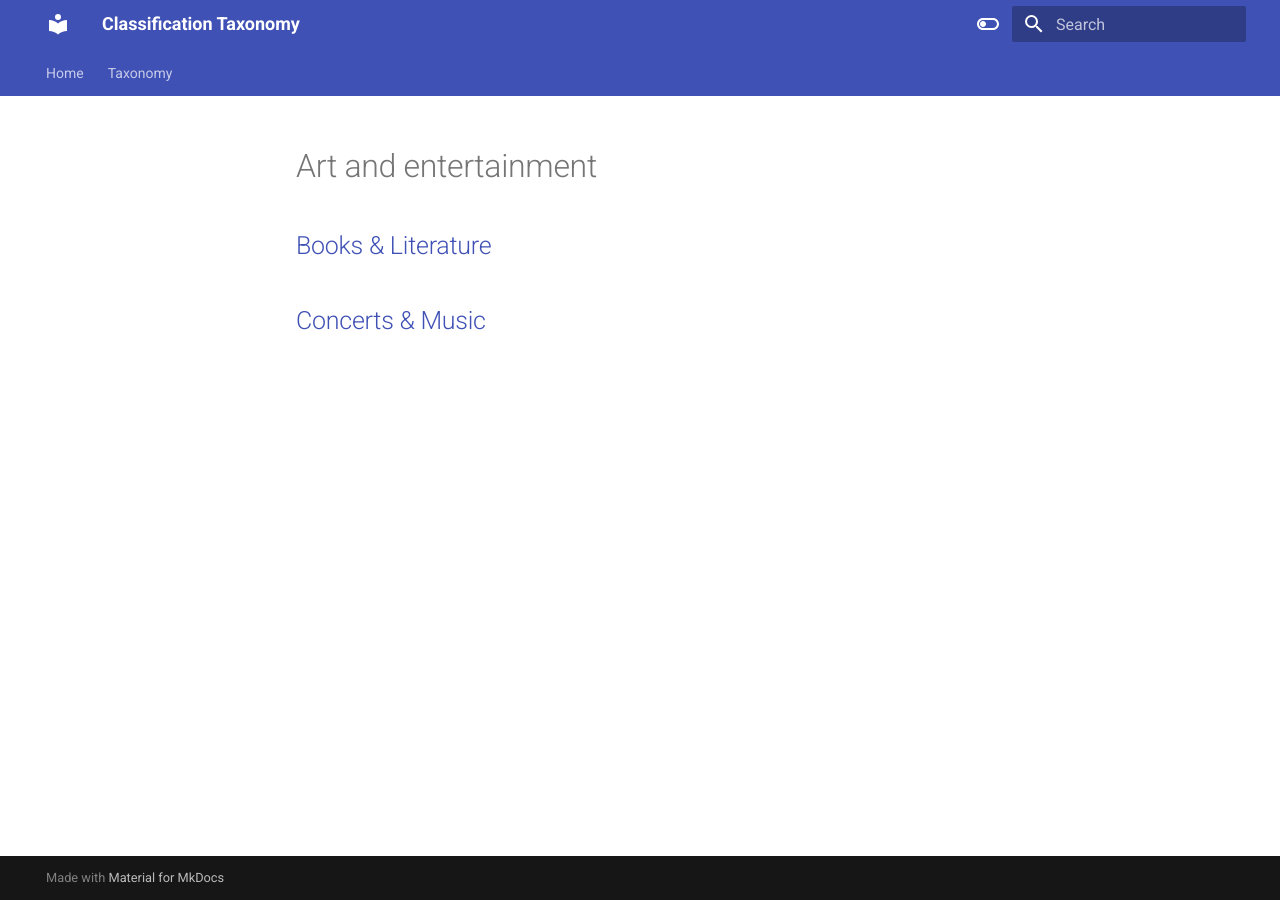
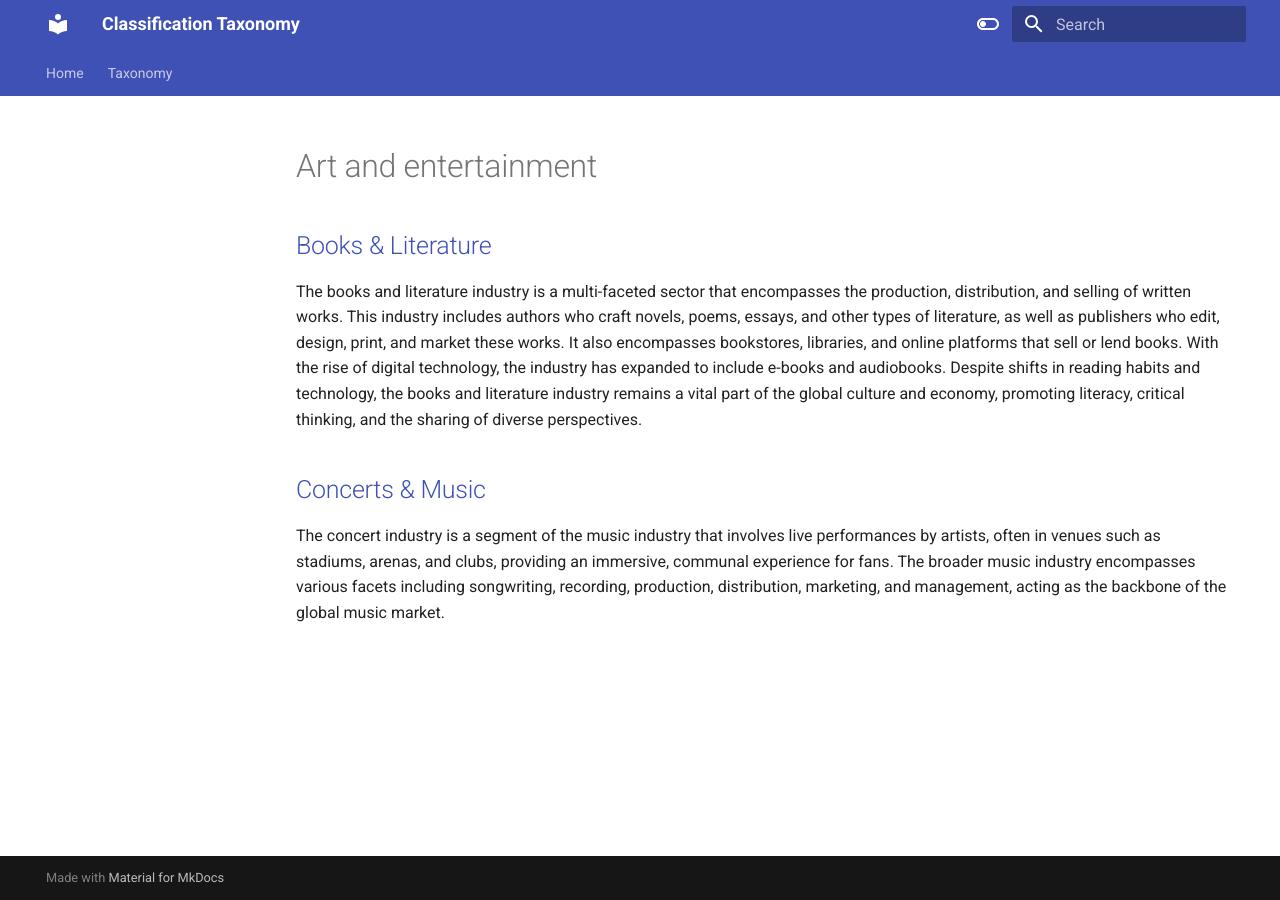
Before and after one commit to SergeyShytikov/taxonomy-demo, an MkDocs documentation site: the page built from docs/art_and_entertainment.md, in a window 1280 px wide. Built offline with MkDocs 1.6.1 and Material for MkDocs 9.7.7, drawn with Linux system fonts in a browser that asks for light colours.

Commit message:
descriptions for industries

```diff
--- a/docs/art_and_entertainment.md
+++ b/docs/art_and_entertainment.md
@@ -1,3 +1,7 @@
 ## [Books & Literature](books_and_literature.md)
 
+The books and literature industry is a multi-faceted sector that encompasses the production, distribution, and selling of written works. This industry includes authors who craft novels, poems, essays, and other types of literature, as well as publishers who edit, design, print, and market these works. It also encompasses bookstores, libraries, and online platforms that sell or lend books. With the rise of digital technology, the industry has expanded to include e-books and audiobooks. Despite shifts in reading habits and technology, the books and literature industry remains a vital part of the global culture and economy, promoting literacy, critical thinking, and the sharing of diverse perspectives.
+
 ## [Concerts & Music](concerts_and_music.md)
+
+The concert industry is a segment of the music industry that involves live performances by artists, often in venues such as stadiums, arenas, and clubs, providing an immersive, communal experience for fans. The broader music industry encompasses various facets including songwriting, recording, production, distribution, marketing, and management, acting as the backbone of the global music market.
```
